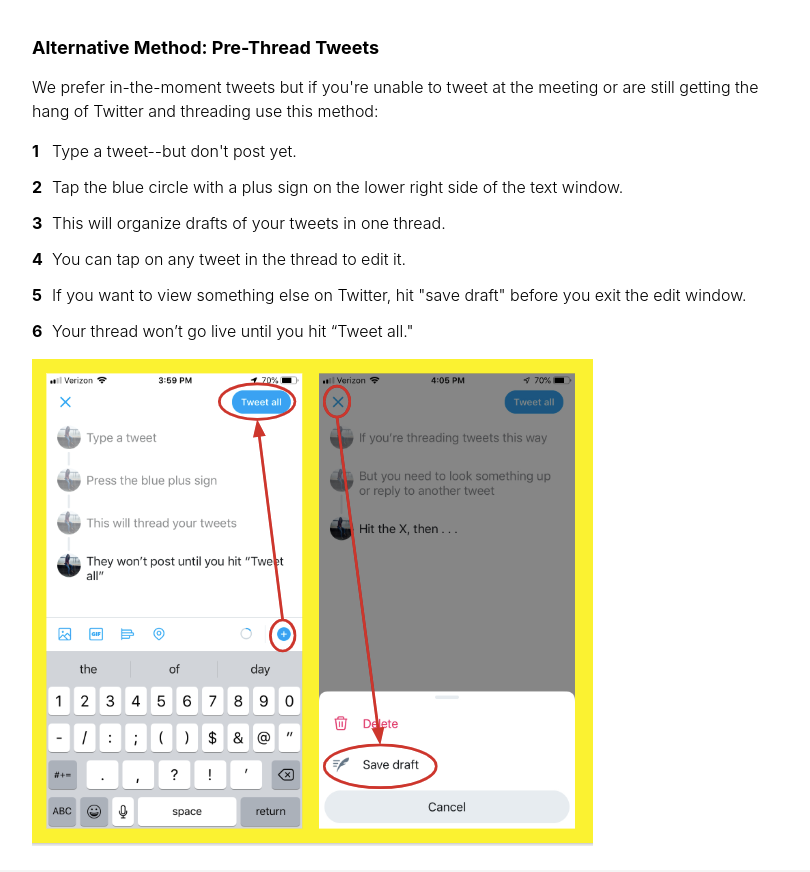
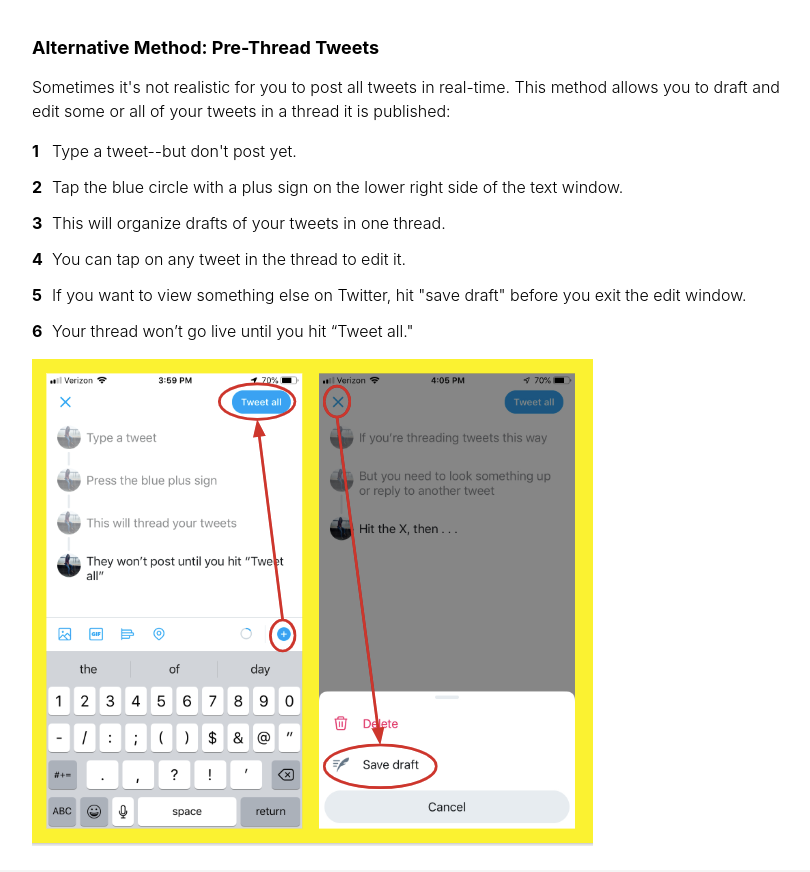
Before and after one commit to City-Bureau/documenters-field-guide, a Gatsby site: page /on-assignment/live-tweeting/ in a window 1280 px wide. Shown: the part 5596-6468 px from the top of the page, without its empty margins (224-1034 px from the left). Built offline with nearby package versions, Linux system fonts and the light colour scheme; Gatsby itself is replaced by a stand-in of ours; a web font is replaced by a local one.

Commit message:
Update On assignment “live-tweeting”

```diff
--- a/src/content/on-assignment/live-tweeting.md
+++ b/src/content/on-assignment/live-tweeting.md
@@ -88,7 +88,7 @@
 
 ## Alternative Method: Pre-Thread Tweets
 
-We prefer in-the-moment tweets but if you're unable to tweet at the meeting or are still getting the hang of Twitter and threading use this method:
+Sometimes it's not realistic for you to post all tweets in real-time. This method allows you to draft and edit some or all of your tweets in a thread it is published:
 
 1. Type a tweet--but don't post yet.
 2. Tap the blue circle with a plus sign on the lower right side of the text window.
```
